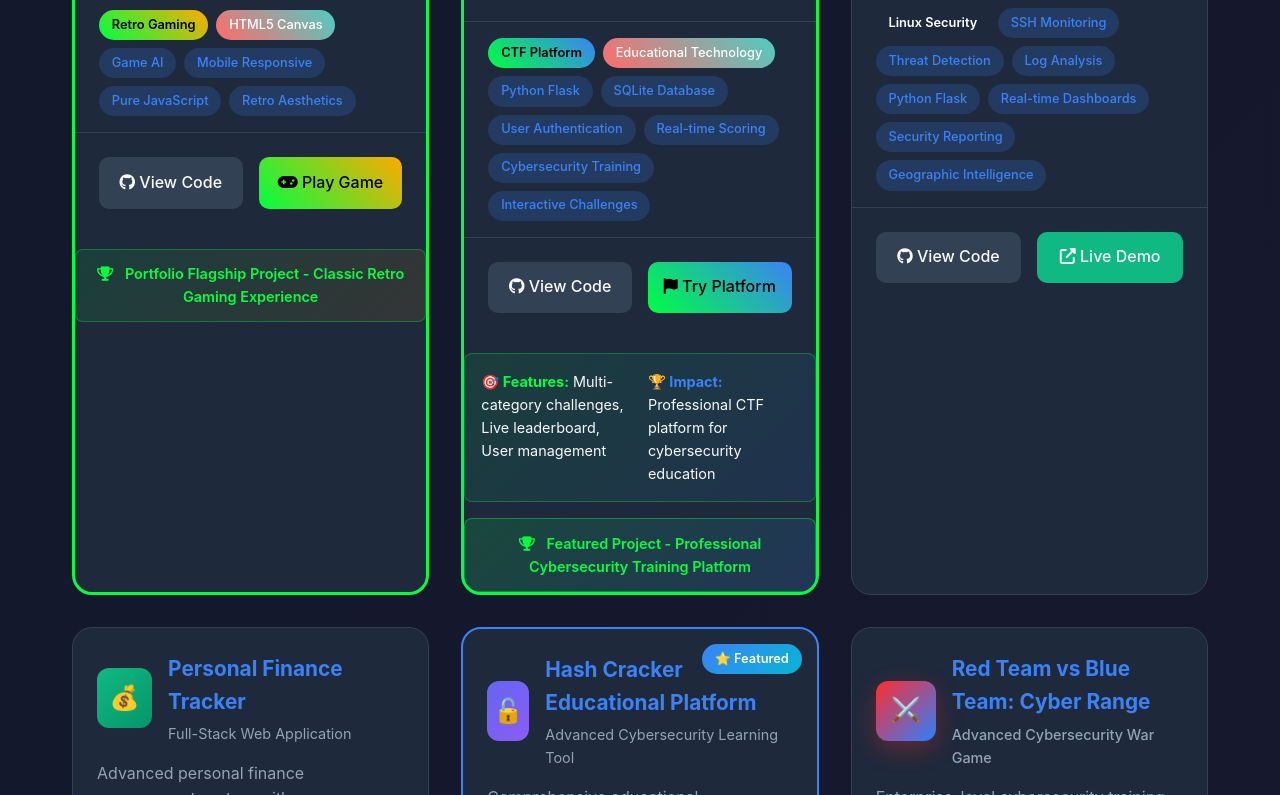
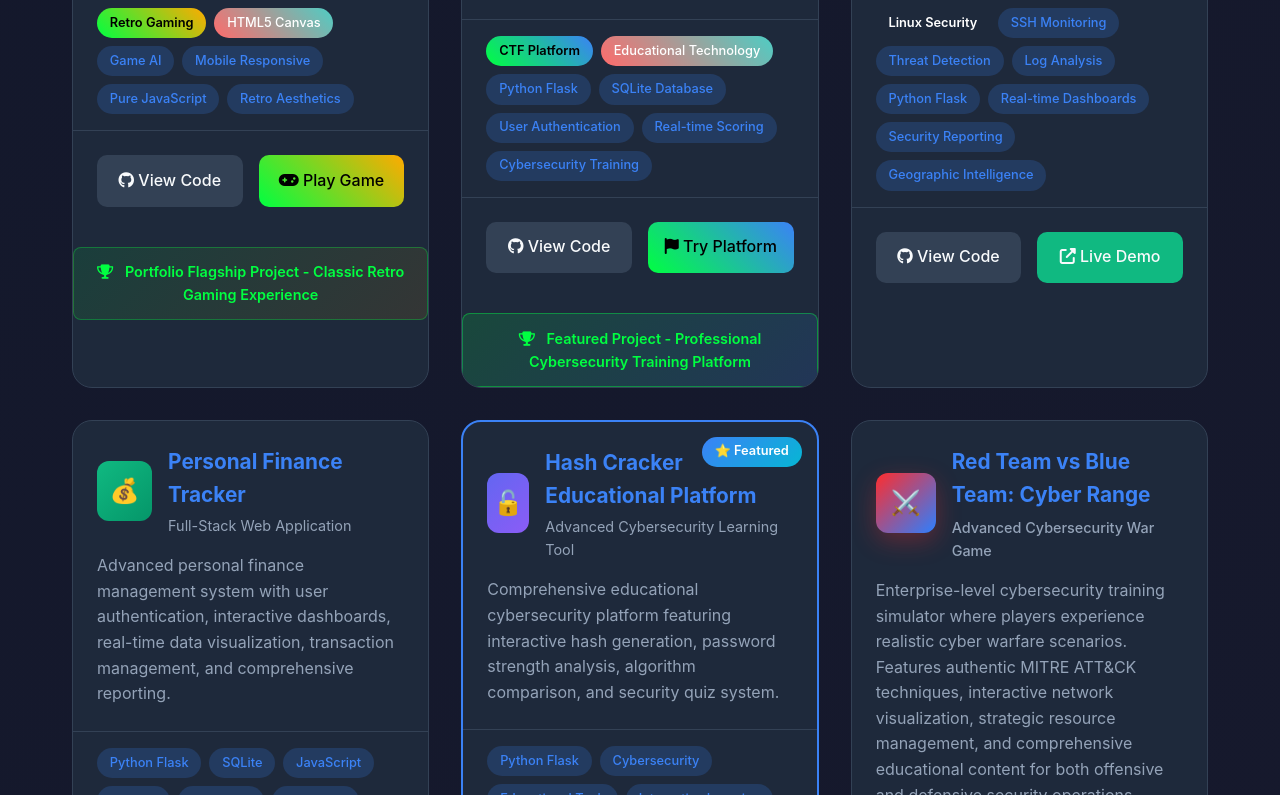
Before and after one commit to TheGhostPacket/TheGhostPacket.github.io, a plain HTML site: page index.html in a window 1280 px wide. Shown: the part 5089-5884 px from the top of the page. Drawn offline with Linux system fonts and the light colour scheme; animation ran at ten frames a second.

Commit message:
Update index.html

```diff
--- a/index.html
+++ b/index.html
@@ -1163,7 +1163,7 @@
     <div class="projects-grid">
 
       <!-- CLASSIC PONG GAME - FLAGSHIP PROJECT -->
-      <div class="project-card flagship-project" style="border: 3px solid var(--retro-green); position: relative; overflow: hidden;">
+      <div class="project-card flagship-project" style="position: relative; overflow: hidden;">
         <!-- Retro Glow Effect -->
         <div style="position: absolute; top: 0; left: 0; right: 0; height: 3px; background: linear-gradient(90deg, transparent, var(--retro-green), var(--retro-amber), var(--retro-green), transparent); animation: shimmer 3s ease-in-out infinite;"></div>
 
@@ -1213,7 +1213,7 @@
           <!-- Add this project card to your portfolio's projects section -->
 
       <!-- CyberCTF Platform - FLAGSHIP PROJECT -->
-      <div class="project-card flagship-project" style="border: 3px solid var(--neon-green); position: relative; overflow: hidden;">
+      <div class="project-card flagship-project" style="position: relative; overflow: hidden;">
 
         <div class="project-header">
           <div style="display: flex; align-items: center; gap: 1rem; margin-bottom: 1rem;">
@@ -1238,7 +1238,6 @@
           <span class="tag">User Authentication</span>
           <span class="tag">Real-time Scoring</span>
           <span class="tag">Cybersecurity Training</span>
-          <span class="tag">Interactive Challenges</span>
         </div>
 
         <div class="project-links">
@@ -1248,14 +1247,6 @@
           <a href="https://cyberctf-platform.onrender.com" target="_blank" class="project-link live" style="flex: 1; background: linear-gradient(45deg, var(--neon-green), var(--primary)); color: black;">
             <i class="fas fa-flag"></i> Try Platform
           </a>
-        </div>
-
-        <!-- Elite Features Showcase -->
-        <div style="margin-top: 1rem; padding: 1rem; background: linear-gradient(135deg, rgba(0, 255, 65, 0.1), rgba(59, 130, 246, 0.1)); border: 1px solid rgba(0, 255, 65, 0.3); border-radius: 8px;">
-          <div style="display: grid; grid-template-columns: 1fr 1fr; gap: 1rem; font-size: 0.9rem;">
-            <div><strong style="color: var(--neon-green);">🎯 Features:</strong> Multi-category challenges, Live leaderboard, User management</div>
-            <div><strong style="color: var(--primary);">🏆 Impact:</strong> Professional CTF platform for cybersecurity education</div>
-          </div>
         </div>
 
         <!-- Flagship Recognition -->
```
